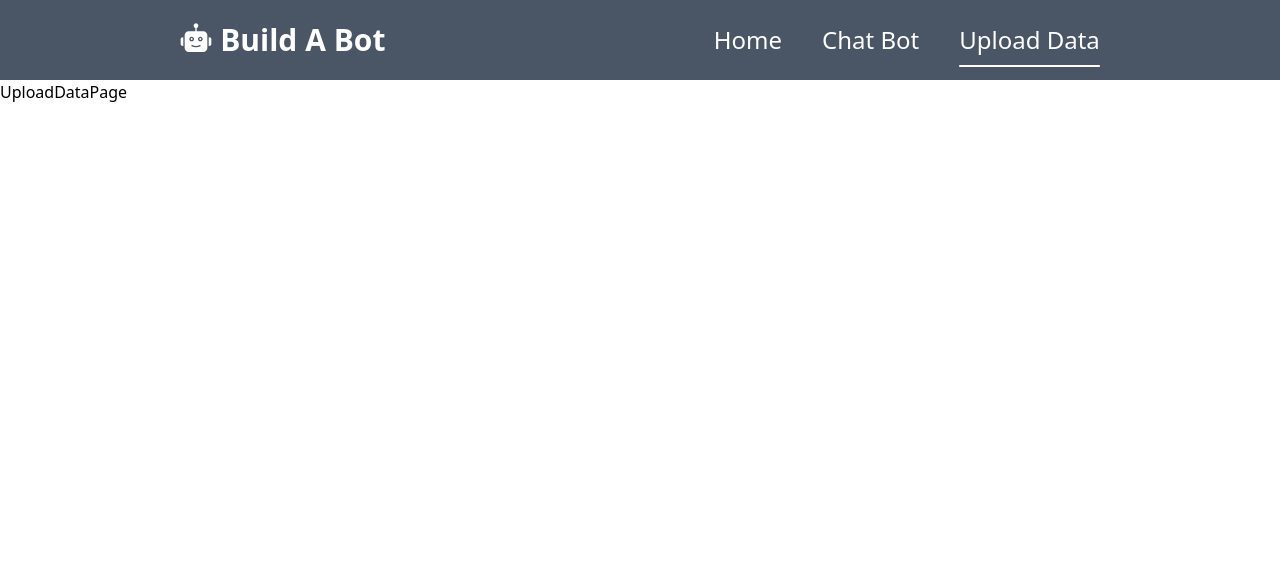
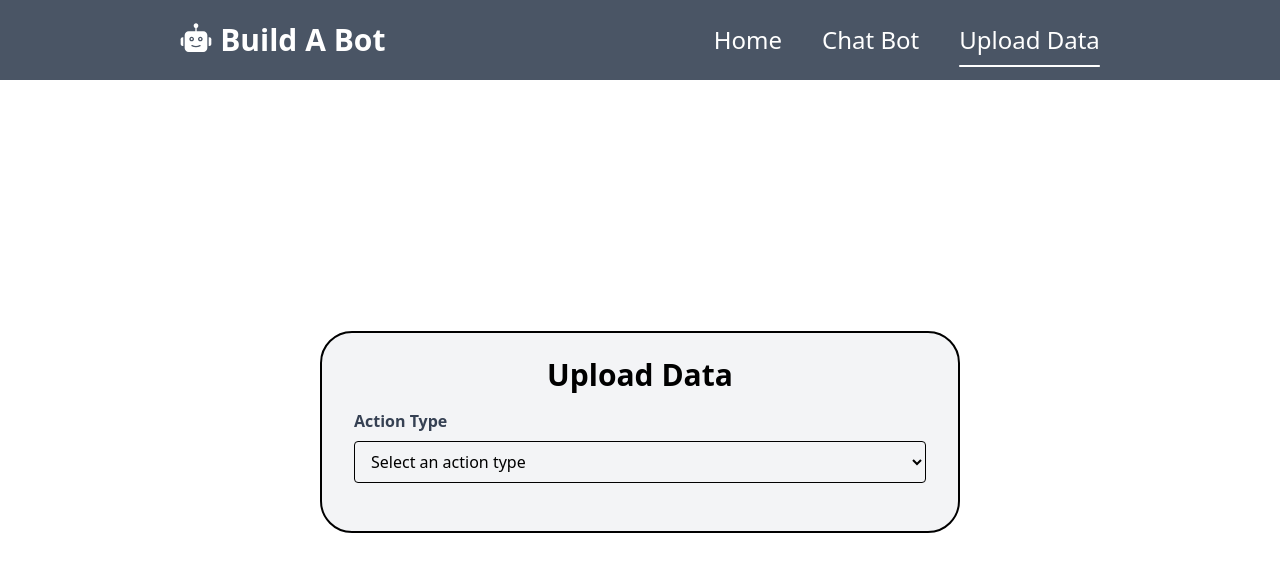
Before and after one commit to Tarif24/Build_A_Bot_Frontend, a React (Vite) app: page /uploaddata in a window 1280 px wide. Shown: the top 572 px of the page. Built offline with nearby package versions, Linux system fonts and the light colour scheme.

Commit message:
added the delete collection form

```diff
--- /dev/null
+++ b/src/components/AddDataForm.jsx
@@ -0,0 +1,7 @@
+import React from "react";
+
+const AddDataForm = () => {
+    return <div>AddDataForm</div>;
+};
+
+export default AddDataForm;
--- /dev/null
+++ b/src/components/DeleteCollectionForm.jsx
@@ -0,0 +1,53 @@
+import React, { useState } from "react";
+
+const DeleteCollectionForm = () => {
+    const [name, setName] = useState("");
+
+    const handleSubmit = (e) => {
+        e.preventDefault();
+
+        console.log("Collection deleted:", name);
+        // Delete the collection from the database using the name
+
+        setName("");
+    };
+
+    return (
+        <form onSubmit={handleSubmit}>
+            <div className="mb-4">
+                <label
+                    htmlFor="name"
+                    className="block text-gray-700 font-bold mb-2"
+                >
+                    Collection Name
+                </label>
+                <select
+                    id="name"
+                    name="name"
+                    className="border rounded w-full py-2 px-3"
+                    required
+                    value={name}
+                    onChange={(e) => setName(e.target.value)}
+                >
+                    {/* fill options with collection names from the database */}
+                    <option value="" disabled>
+                        Select a collection
+                    </option>
+                    <option value="Collection-1">Collection 1</option>
+                    <option value="Collection-2">Collection 2</option>
+                    <option value="Collection-3">Collection 3</option>
+                </select>
+            </div>
+            <div>
+                <button
+                    className="bg-indigo-500 hover:bg-indigo-600 text-white font-bold py-2 px-4 rounded-full w-full focus:outline-none focus:shadow-outline"
+                    type="submit"
+                >
+                    Delete Collection
+                </button>
+            </div>
+        </form>
+    );
+};
+
+export default DeleteCollectionForm;
--- /dev/null
+++ b/src/components/NewCollectionForm.jsx
@@ -0,0 +1,7 @@
+import React from "react";
+
+const NewCollectionForm = () => {
+    return <div>NewCollectionForm</div>;
+};
+
+export default NewCollectionForm;
--- a/src/pages/UploadDataPage.jsx
+++ b/src/pages/UploadDataPage.jsx
@@ -1,9 +1,53 @@
-import React from "react";
+import React, { useState } from "react";
+import NewCollectionForm from "../components/NewCollectionForm";
+import AddDataForm from "../components/AddDataForm";
+import DeleteCollectionForm from "../components/DeleteCollectionForm";
 
 const UploadDataPage = () => {
+    const [type, setType] = useState("");
+
     return (
-        <div>
-            <h1>UploadDataPage</h1>
+        <div className="flex flex-col justify-center items-center w-full h-[90vh]">
+            <div className="w-full max-w-[40rem] bg-gray-100 rounded-4xl border-2 px-8 pt-6 pb-8 mb-4">
+                <form>
+                    <h1 className="text-3xl font-bold mb-4 text-center">
+                        {type === "" && "Upload Data"}
+                        {type === "New-Collection" && "New Collection"}
+                        {type === "Add-Data" && "Add Data"}
+                        {type === "Delete-Collection" && "Delete Collection"}
+                    </h1>
+                    <div className="mb-4">
+                        <label
+                            htmlFor="type"
+                            className="block text-gray-700 font-bold mb-2"
+                        >
+                            Action Type
+                        </label>
+                        <select
+                            id="type"
+                            name="type"
+                            className="border rounded w-full py-2 px-3"
+                            required
+                            value={type}
+                            onChange={(e) => setType(e.target.value)}
+                        >
+                            <option value="" disabled>
+                                Select an action type
+                            </option>
+                            <option value="New-Collection">
+                                New Collection
+                            </option>
+                            <option value="Add-Data">Add Data</option>
+                            <option value="Delete-Collection">
+                                Delete Collection
+                            </option>
+                        </select>
+                    </div>
+                </form>
+                {type === "New-Collection" && <NewCollectionForm />}
+                {type === "Add-Data" && <AddDataForm />}
+                {type === "Delete-Collection" && <DeleteCollectionForm />}
+            </div>
         </div>
     );
 };
```
